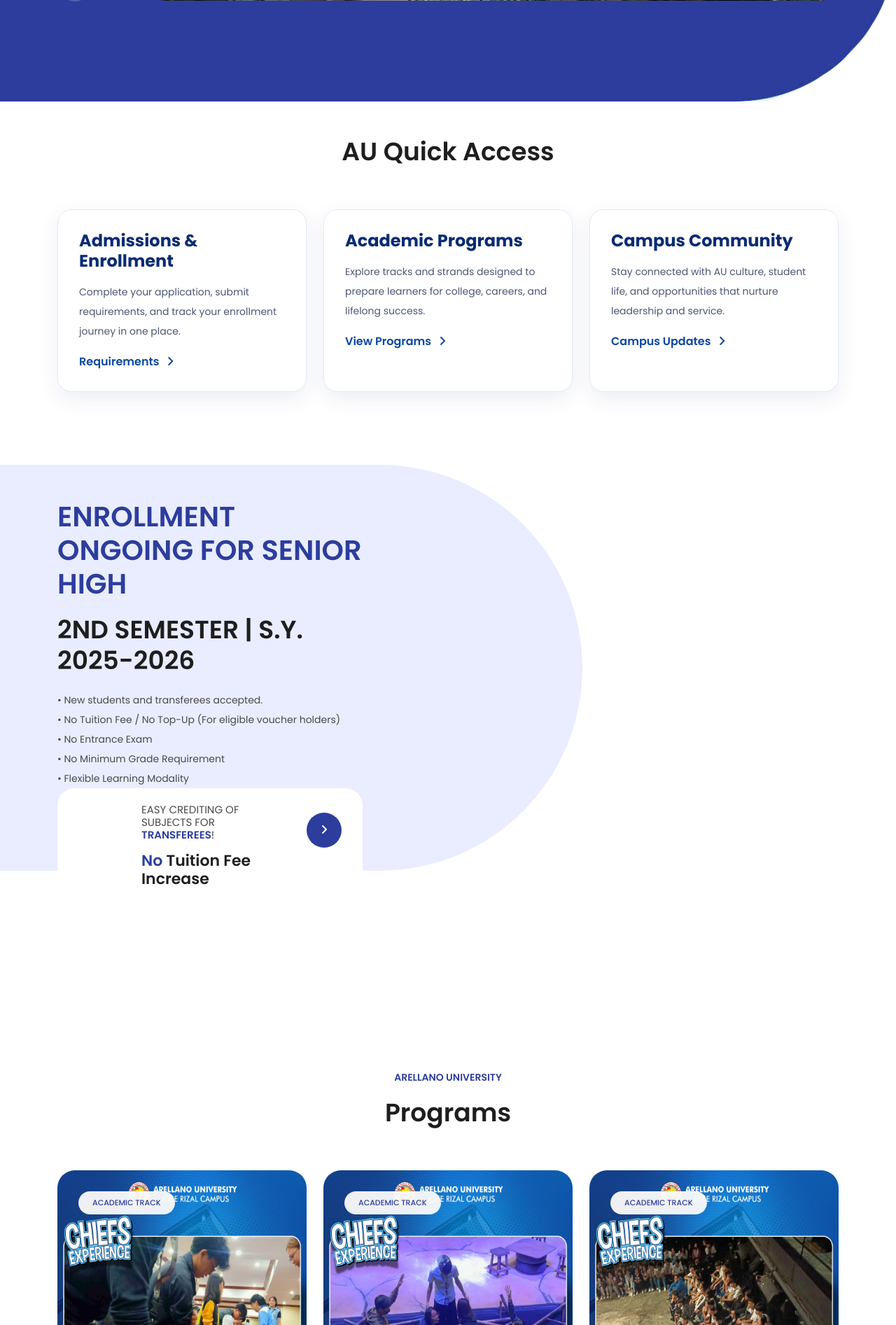
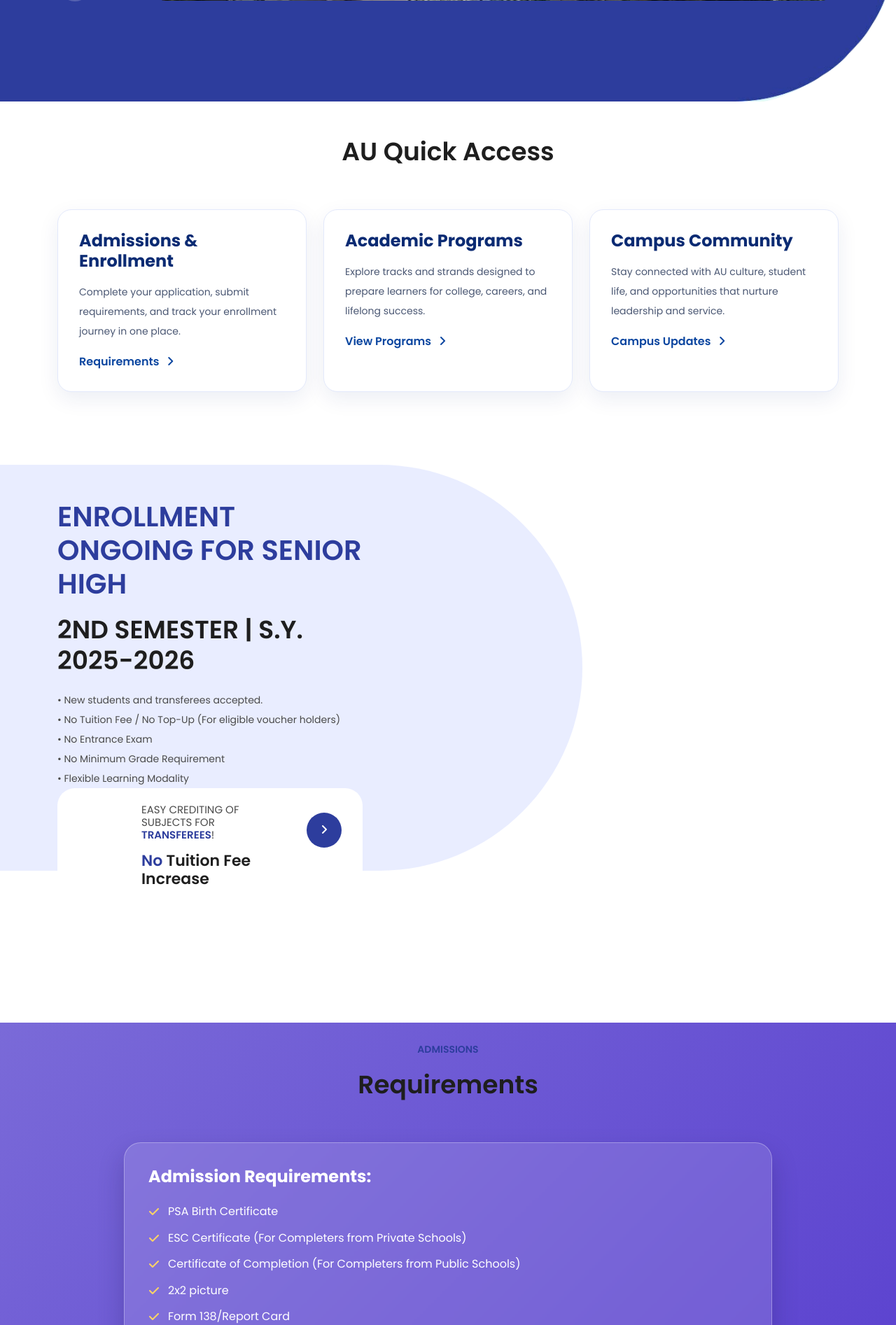
Before and after one commit to riegoheraa-cyber/au-jrc-enrollment-system, a Flask app: page / in a window 1280 px wide. Shown: the part 729-2622 px from the top of the page at 70% size. Run offline with Flask 3, Linux system fonts and the light colour scheme; some libraries are stand-ins or nearby versions.

Commit message:
Remove standalone requirements page usage

```diff
--- a/backend/app.py
+++ b/backend/app.py
@@ -35,7 +35,7 @@ def enroll_now():
 
 @app.get("/requirements")
 def requirements():
-    return render_template("requirements.html")
+    return redirect(url_for("home") + "#requirements")
 
 @app.get("/admin/login")
 def admin_login():
--- a/backend/static/assets/css/templatemo-scholar.css
+++ b/backend/static/assets/css/templatemo-scholar.css
@@ -2432,3 +2432,83 @@ body {
     font-size: 16px;
   }
 }
+
+html {
+  scroll-behavior: smooth;
+}
+
+.scroll-reveal {
+  opacity: 0;
+  transform: translateY(24px);
+  transition: opacity 0.45s ease, transform 0.45s ease;
+}
+
+.scroll-reveal.is-visible {
+  opacity: 1;
+  transform: translateY(0);
+}
+
+.au-requirements {
+  background: linear-gradient(135deg, #7a6ad8 0%, #5b42cf 100%);
+}
+
+.requirements-panel {
+  background: rgba(255, 255, 255, 0.12);
+  border: 1px solid rgba(255, 255, 255, 0.3);
+  border-radius: 24px;
+  padding: 34px;
+  backdrop-filter: blur(2px);
+  box-shadow: 0 18px 35px rgba(26, 18, 80, 0.25);
+}
+
+.requirements-panel h4 {
+  color: #fff;
+  margin-bottom: 22px;
+}
+
+.requirements-list {
+  list-style: none;
+  margin: 0;
+  padding: 0;
+}
+
+.requirements-list li {
+  position: relative;
+  color: #fff;
+  padding-left: 28px;
+  margin-bottom: 12px;
+  line-height: 1.6;
+}
+
+.requirements-list li::before {
+  content: "\f00c";
+  font-family: "Font Awesome 5 Free";
+  font-weight: 900;
+  position: absolute;
+  left: 0;
+  top: 1px;
+  color: #ffd564;
+}
+
+.requirements-actions {
+  display: flex;
+  flex-wrap: wrap;
+  gap: 12px;
+  margin-top: 24px;
+}
+
+.requirements-actions .btn {
+  border-radius: 999px;
+  font-weight: 600;
+  padding: 10px 22px;
+}
+
+@media (max-width: 767px) {
+  .requirements-panel {
+    padding: 26px 20px;
+  }
+
+  .requirements-actions .btn {
+    width: 100%;
+  }
+}
--- a/backend/templates/enroll.html
+++ b/backend/templates/enroll.html
@@ -76,7 +76,7 @@ https://templatemo.com/tm-586-scholar
                 </a>
 
                 <div class="dropdown-menu admissions-menu" aria-labelledby="admissionsDropdown">
-                  <a class="dropdown-item" href="/requirements">Admission Requirements</a>
+                  <a class="dropdown-item" href="/#requirements">Admission Requirements</a>
                   <a class="dropdown-item scroll-to-section" href="/enroll">Online Application</a>
                 </div>
               </li>
--- a/backend/templates/index.html
+++ b/backend/templates/index.html
@@ -66,7 +66,7 @@ https://templatemo.com/tm-586-scholar
             <!-- ***** Serach Start ***** -->
             <!-- ***** Menu Start ***** -->
             <ul class="nav">
-              <li class="scroll-to-section"><a href="/" class="active">Home</a></li>
+              <li class="scroll-to-section"><a href="#top" class="active">Home</a></li>
 
               <!-- Admissions Dropdown -->
               <li class="nav-item dropdown scroll-to-section">
@@ -76,11 +76,12 @@ https://templatemo.com/tm-586-scholar
                 </a>
 
                 <div class="dropdown-menu admissions-menu" aria-labelledby="admissionsDropdown">
-                  <a class="dropdown-item" href="/requirements">Admission Requirements</a>
+                  <a class="dropdown-item scroll-to-section" href="#requirements">Admission Requirements</a>
                   <a class="dropdown-item scroll-to-section" href="/enroll">Online Application</a>
                 </div>
               </li>
-              <li class="scroll-to-section"><a href="/#about-us">About Us</a></li>
+              <li class="scroll-to-section"><a href="#programs">Programs</a></li>
+              <li class="scroll-to-section"><a href="#about-us">About Us</a></li>
               <li class="scroll-to-section"><a href="/admin">Admin</a></li>
               <li class="scroll-to-section"><a href="/enroll" class="register-now">Enroll Now</a></li>
             </ul>
@@ -119,7 +120,7 @@ https://templatemo.com/tm-586-scholar
                 <p>We welcome incoming Grade 11 students and transferees with flexible learning options and student support.</p>
                 <div class="buttons">
                   <div class="main-button">
-                    <a href="/requirements">View Admission Requirements</a>
+                    <a href="#requirements">View Admission Requirements</a>
                   </div>
                 </div>
               </div>
@@ -131,7 +132,7 @@ https://templatemo.com/tm-586-scholar
                 <p>Experience AU's commitment to holistic development through values formation, leadership, and innovation.</p>
                 <div class="buttons">
                   <div class="main-button">
-                    <a href="/#about-us">Learn More About AU</a>
+                    <a href="#about-us">Learn More About AU</a>
                   </div>
                 </div>
               </div>
@@ -154,14 +155,14 @@ https://templatemo.com/tm-586-scholar
           <div class="highlight-card">
             <h4>Admissions & Enrollment</h4>
             <p>Complete your application, submit requirements, and track your enrollment journey in one place.</p>
-            <a href="/requirements">Requirements <i class="fa fa-angle-right"></i></a>
+            <a href="#requirements">Requirements <i class="fa fa-angle-right"></i></a>
           </div>
         </div>
         <div class="col-lg-4 col-md-6">
           <div class="highlight-card">
             <h4>Academic Programs</h4>
             <p>Explore tracks and strands designed to prepare learners for college, careers, and lifelong success.</p>
-            <a href="#courses">View Programs <i class="fa fa-angle-right"></i></a>
+            <a href="#programs">View Programs <i class="fa fa-angle-right"></i></a>
           </div>
         </div>
         <div class="col-lg-4 col-md-12">
@@ -199,7 +200,35 @@ https://templatemo.com/tm-586-scholar
     </div>
   </div>
 
-  <section class="section courses" id="courses">
+  <section class="section au-requirements scroll-reveal" id="requirements">
+    <div class="container">
+      <div class="row justify-content-center">
+        <div class="col-lg-12 text-center">
+          <div class="section-heading">
+            <h6>Admissions</h6>
+            <h2>Requirements</h2>
+          </div>
+        </div>
+        <div class="col-lg-10">
+          <div class="requirements-panel">
+            <h4>Admission Requirements:</h4>
+            <ul class="requirements-list">
+              <li>PSA Birth Certificate</li>
+              <li>ESC Certificate (For Completers from Private Schools)</li>
+              <li>Certificate of Completion (For Completers from Public Schools)</li>
+              <li>2x2 picture</li>
+              <li>Form 138/Report Card</li>
+            </ul>
+            <div class="requirements-actions">
+              <a href="/enroll" class="btn btn-light">Proceed to Enrollment</a>
+            </div>
+          </div>
+        </div>
+      </div>
+    </div>
+  </section>
+
+  <section class="section courses scroll-reveal" id="programs">
     <div class="container">
       <div class="row">
         <div class="col-lg-12 text-center">
@@ -303,7 +332,7 @@ https://templatemo.com/tm-586-scholar
     </div>
   </section>
 
-  <section class="section au-announcements" id="announcements">
+  <section class="section au-announcements scroll-reveal" id="announcements">
     <div class="container">
       <div class="row">
         <div class="col-lg-12 text-center">
@@ -338,7 +367,7 @@ https://templatemo.com/tm-586-scholar
 
 
 
-  <div class="section about-us" id="about-us">
+  <div class="section about-us scroll-reveal" id="about-us">
     <div class="container">
       <div class="row">
         <div class="col-lg-3 offset-lg-1">
```
Also changed, not shown: backend/static/assets/js/custom.js (+50 -0 lines).
